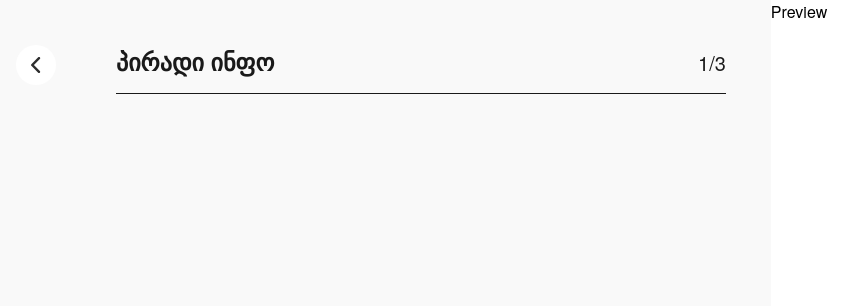
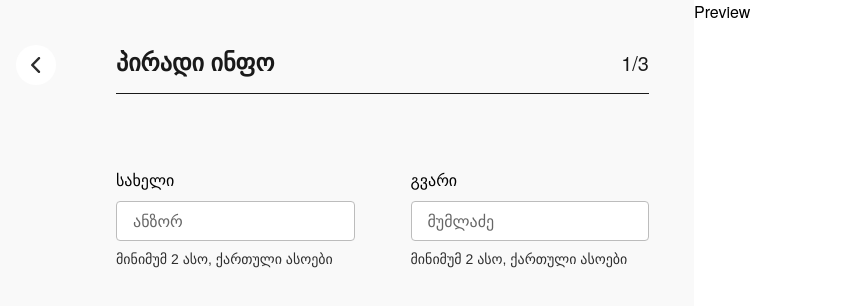
Before and after one commit to giorgio324/redbery-resume, a React (Vite) app: page /resume in a window 1280 px wide. Shown: the top 306 px of the page, without its empty margins (29-887 px from the left). Built offline with nearby package versions, Linux system fonts and the light colour scheme; a web font is replaced by a local one.

Commit message:
added custom input also gave preview min width

```diff
--- a/src/components/CustomInput.jsx
+++ b/src/components/CustomInput.jsx
@@ -1,4 +1,34 @@
-const CustomInput = () => {
-  return <div>CustomInput</div>;
+const CustomInput = ({
+  type,
+  name,
+  id,
+  isTextBox,
+  labelText,
+  placeholder,
+  hint,
+}) => {
+  return (
+    <div className={`w-full flex flex-col`}>
+      <label htmlFor={id} className='font-500 text-black'>
+        {labelText}
+      </label>
+      {isTextBox ? (
+        <textarea name={name} id={id} placeholder={placeholder}></textarea>
+      ) : (
+        <>
+          <input
+            type={type}
+            name={name}
+            id={id}
+            placeholder={placeholder}
+            className='border border-validationDefault focus:border-2 outline-none caret-caret placeholder:text-inputPlaceholder text-black font-400 rounded-[4px] py-[7px] px-4 my-2'
+          />
+          {hint && (
+            <span className='font-300 text-[14px] text-hint'>{hint}</span>
+          )}
+        </>
+      )}
+    </div>
+  );
 };
 export default CustomInput;
--- a/src/components/Preview.jsx
+++ b/src/components/Preview.jsx
@@ -1,6 +1,6 @@
 const Preview = () => {
   return (
-    <section className='min-h-screen bg-white'>
+    <section className='min-h-screen bg-white min-w-[550px]'>
       <h1>Preview</h1>
     </section>
   );
--- a/src/components/PrivateInfo.jsx
+++ b/src/components/PrivateInfo.jsx
@@ -1,9 +1,28 @@
+import CustomInput from './CustomInput';
 import PageTitle from './PageTitle';
 
 const PrivateInfo = () => {
   return (
     <>
       <PageTitle title={'პირადი ინფო'} pageNum={1} />
+      <div className='flex gap-x-[56px]'>
+        <CustomInput
+          id={'name'}
+          labelText={'სახელი'}
+          name={'name'}
+          placeholder={'ანზორ'}
+          type={'text'}
+          hint={'მინიმუმ 2 ასო, ქართული ასოები'}
+        />
+        <CustomInput
+          id={'lastname'}
+          labelText={'გვარი'}
+          name={'lastname'}
+          placeholder={'მუმლაძე'}
+          type={'text'}
+          hint={'მინიმუმ 2 ასო, ქართული ასოები'}
+        />
+      </div>
     </>
   );
 };
--- a/tailwind.config.js
+++ b/tailwind.config.js
@@ -14,7 +14,9 @@ export default {
         validationDefault: '#BCBCBC',
         validationSuccess: '#98E37E',
         validationDanger: '#EF5050',
+        hint: '#2E2E2E',
         offBlack: '#1A1A1A',
+        caret: '#6499FF',
       },
       fontFamily: {
         primary: '"Helvetica Neue"',
```
